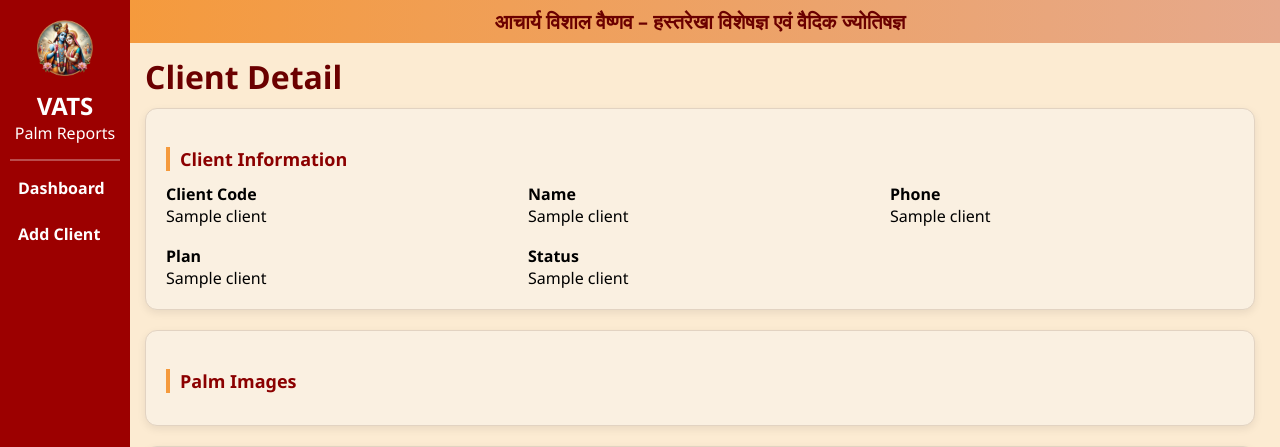
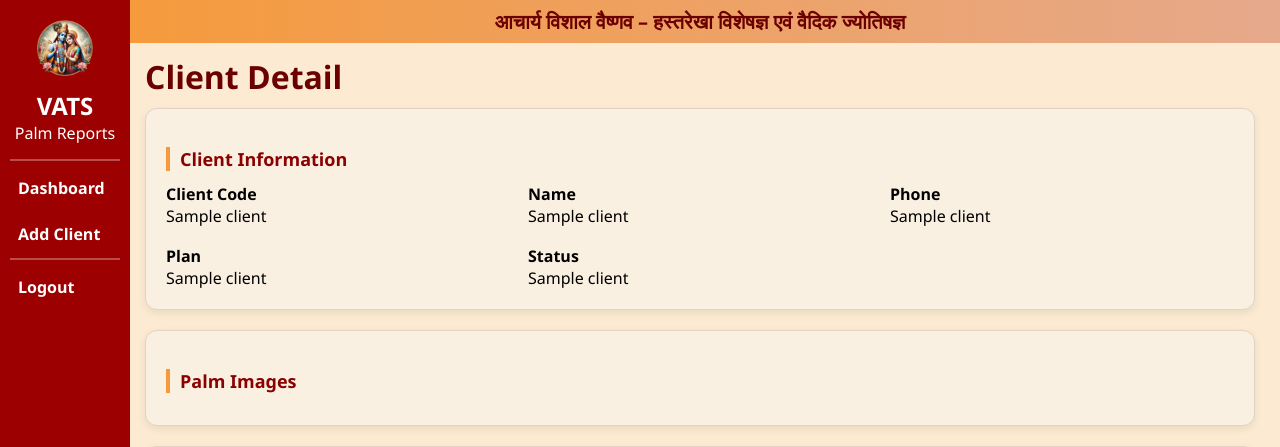
Before and after one commit to vishalvaishnavrk-ops/jyotish-backend, a FastAPI app: page /admin/client/1 in a window 1280 px wide. Shown: the top 447 px of the page. Run offline with FastAPI, Linux system fonts and the light colour scheme; the visitor is signed in with stand-in values (Sample User, id 1); a database or web service that is not in the repository returns one stand-in record (values such as "Sample title"); parts of the project's set-up code (start-up, migrations or seed data) failed here and were passed over.

Commit message:
Update layout.html

```diff
--- a/templates/admin/layout.html
+++ b/templates/admin/layout.html
@@ -30,6 +30,10 @@ Dashboard
 Add Client
 </a>
 
+<hr>
+
+<a href="/admin/logout" class="logout-btn">Logout</a>
+
 </div>
 
 
```
